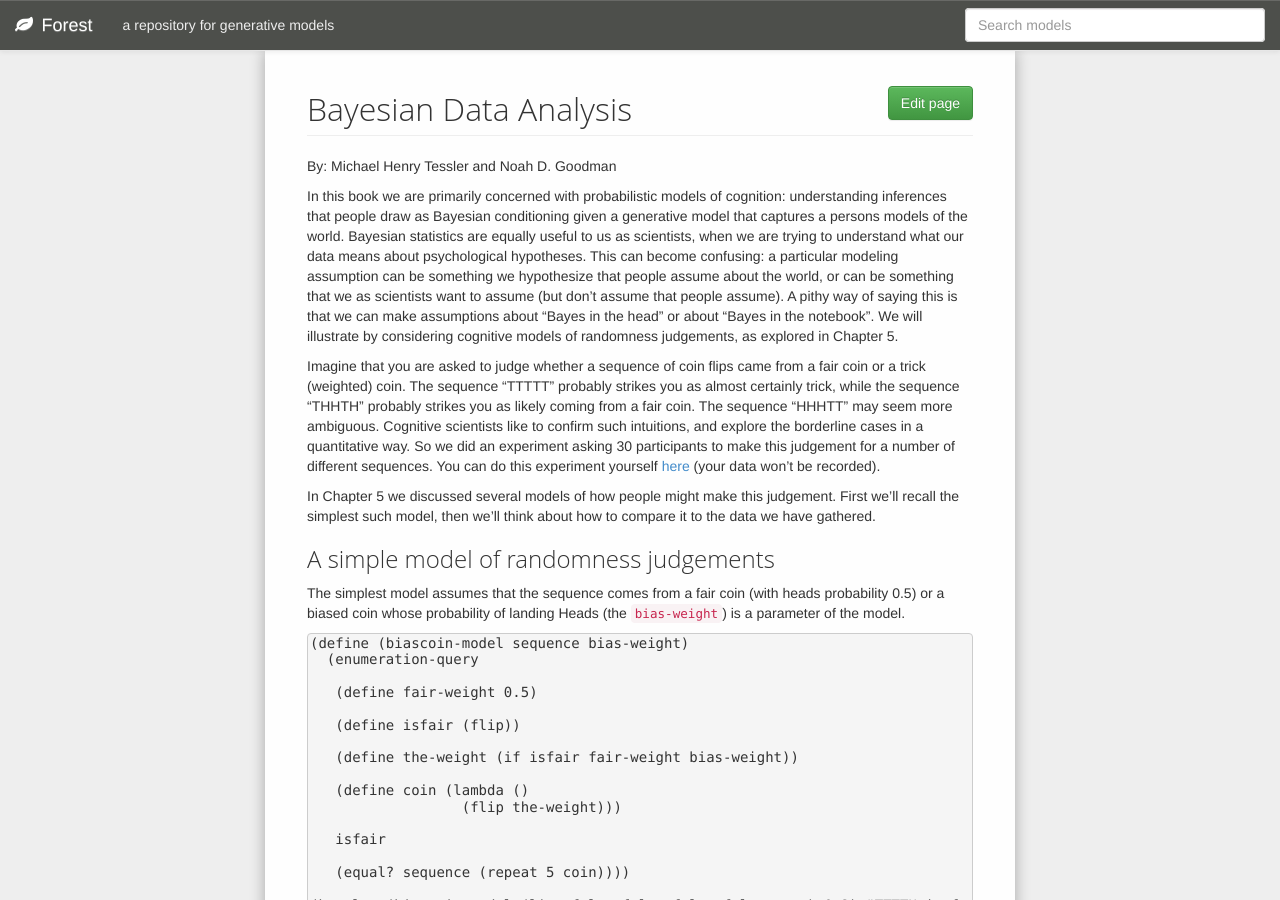
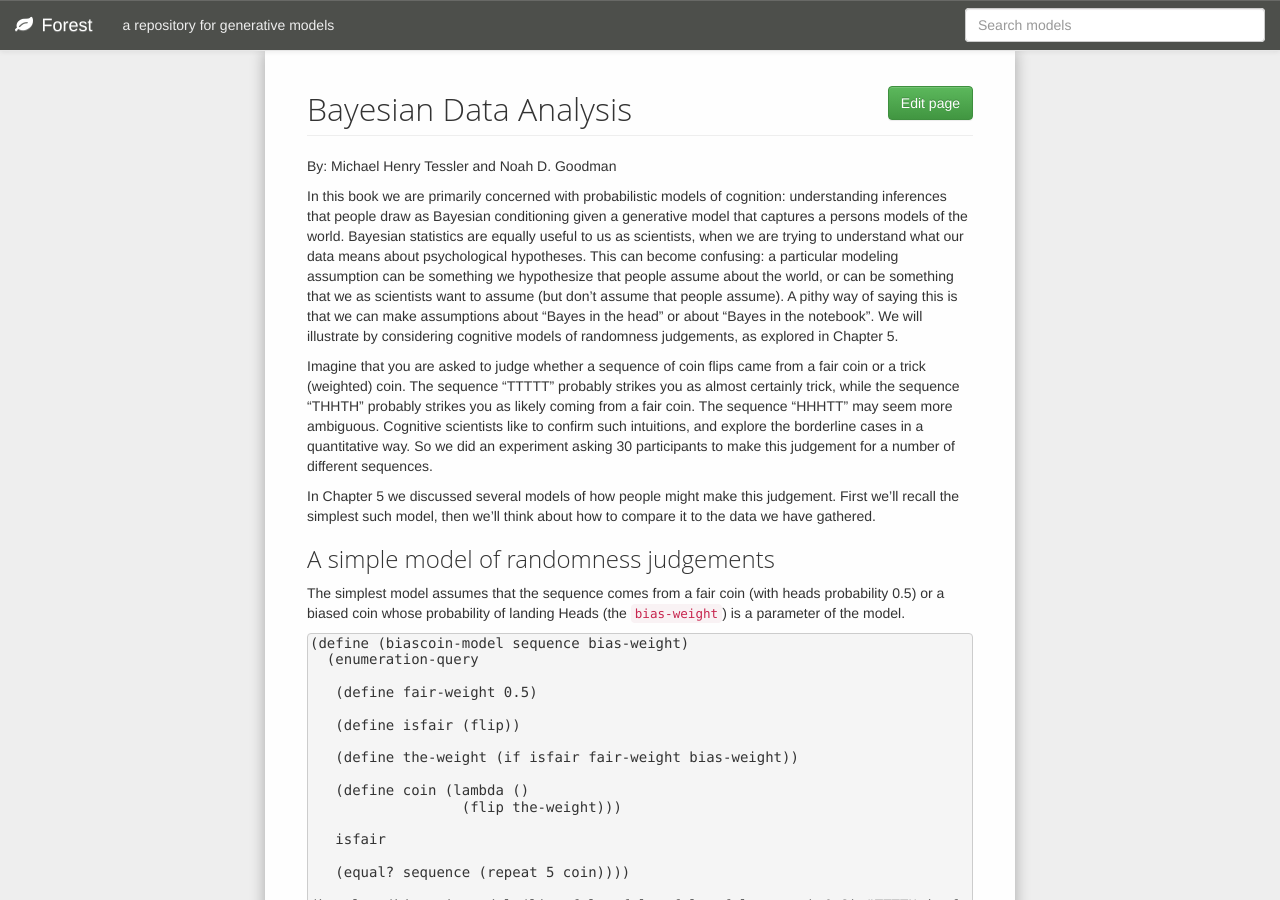
Before and after one commit to forestdb/forestdb.org, a Jekyll site: the page built from models/bayesian-data-analysis.md, in a window 1280 px wide and 900 px high. Built offline with Jekyll 4.4.1, drawn with Linux system fonts in a browser that asks for light colours; a script that is not in the unit is left out.

Commit message:
Fix the last rotted external links
- nbviewer.ipython.org notebook link -> the book's GitHub repo
- probcomp crosscat page -> github.com/probcomp/crosscat
- mit.edu/~tomeru -> tomerullman.org
- erindb sorites experiment -> Wayback Machine snapshot
- Drop the dead mtessler experiment-demo link (no archive exists)

Remaining link-checker errors are probmods.org pages failing on that
site's broken HTTPS certificate, which is not fixable from this repo.

```diff
--- a/models/bayesian-data-analysis.md
+++ b/models/bayesian-data-analysis.md
@@ -10,7 +10,7 @@
 In this book we are primarily concerned with probabilistic models of cognition: understanding inferences that people draw as Bayesian conditioning given a generative model that captures a persons models of the world. Bayesian statistics are equally useful to us as scientists, when we are trying to understand what our data means about psychological hypotheses. This can become confusing: a particular modeling assumption can be something we hypothesize that people assume about the world, or can be something that we as scientists want to assume (but don't assume that people assume). A pithy way of saying this is that we can make assumptions about "Bayes in the head" or about "Bayes in the notebook". We will illustrate by considering cognitive models of randomness judgements, as explored in Chapter 5.
 
 Imagine that you are asked to judge whether a sequence of coin flips came from a fair coin or a trick (weighted) coin. The sequence "TTTTT" probably strikes you as almost certainly trick, while the sequence "THHTH" probably strikes you as likely coming from a fair coin. The sequence "HHHTT" may seem more ambiguous.
-Cognitive scientists like to confirm such intuitions, and explore the borderline cases in a quantitative way. So we did an experiment asking 30 participants to make this judgement for a number of different sequences. You can do this experiment yourself [here](http://stanford.edu/~mtessler/experiments/subjective-randomness/experiment/experiment.html) (your data won't be recorded).
+Cognitive scientists like to confirm such intuitions, and explore the borderline cases in a quantitative way. So we did an experiment asking 30 participants to make this judgement for a number of different sequences.
 
 In Chapter 5 we discussed several models of how people might make this judgement. First we'll recall the simplest such model, then we'll think about how to compare it to the data we have gathered.
 
```
Also changed, not shown: models/adjectives.md (+1 -1 lines), models/crosscat.md (+1 -1 lines), models/event-detection.md (+2 -2 lines).
